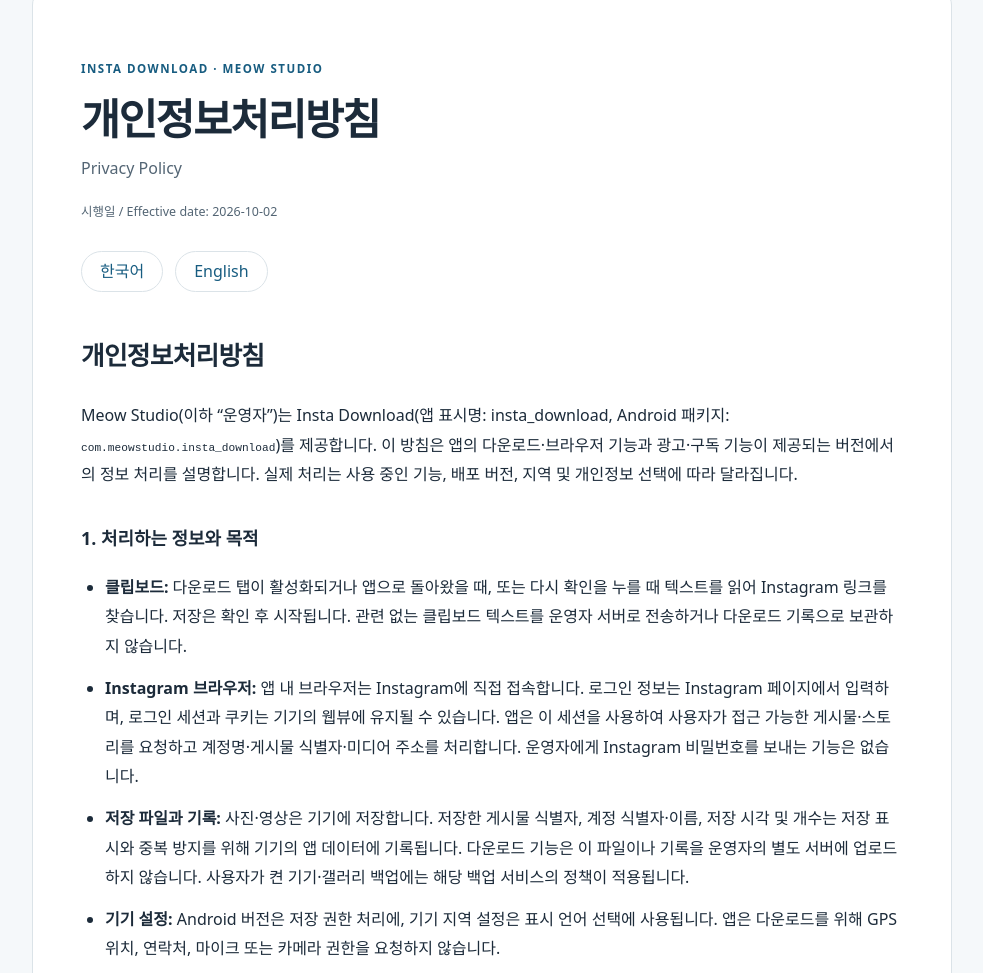
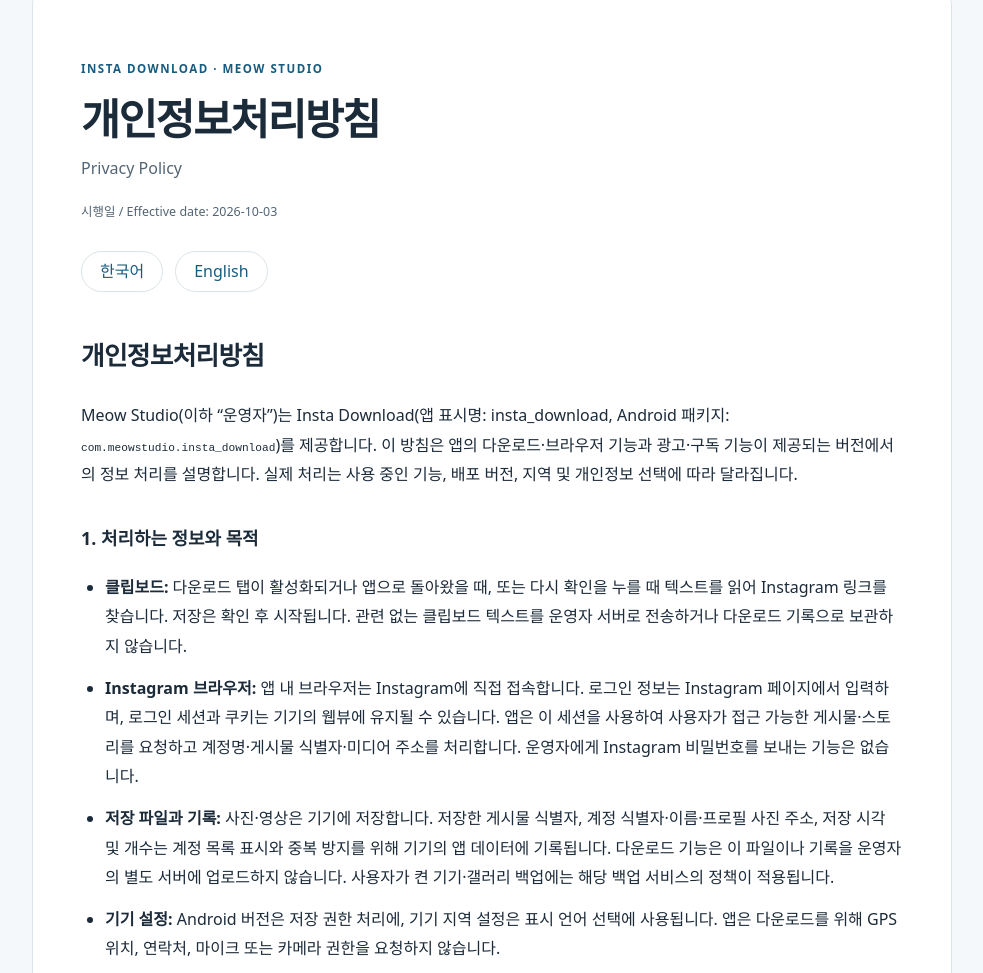
Before and after one commit to meowstudioservice/insta-download-legal, a plain HTML site: page privacy.html in a window 1280 px wide. Shown: the part 125-1098 px from the top of the page, without its empty margins (148-1131 px from the left). Drawn offline with Linux system fonts and the light colour scheme.

Commit message:
Describe story save ads and saved account profile photos in privacy

```diff
--- a/privacy.html
+++ b/privacy.html
@@ -14,7 +14,7 @@
 <p class="eyebrow">INSTA DOWNLOAD · MEOW STUDIO</p>
 <h1>개인정보처리방침</h1>
 <p class="subtitle">Privacy Policy</p>
-<p class="meta">시행일 / Effective date: 2026-10-02</p>
+<p class="meta">시행일 / Effective date: 2026-10-03</p>
 
 <nav class="language" aria-label="언어 / Language"><a href="#ko">한국어</a><a href="#en">English</a></nav>
 <section id="ko" lang="ko">
@@ -24,7 +24,7 @@
 <ul>
 <li><strong>클립보드:</strong> 다운로드 탭이 활성화되거나 앱으로 돌아왔을 때, 또는 다시 확인을 누를 때 텍스트를 읽어 Instagram 링크를 찾습니다. 저장은 확인 후 시작됩니다. 관련 없는 클립보드 텍스트를 운영자 서버로 전송하거나 다운로드 기록으로 보관하지 않습니다.</li>
 <li><strong>Instagram 브라우저:</strong> 앱 내 브라우저는 Instagram에 직접 접속합니다. 로그인 정보는 Instagram 페이지에서 입력하며, 로그인 세션과 쿠키는 기기의 웹뷰에 유지될 수 있습니다. 앱은 이 세션을 사용하여 사용자가 접근 가능한 게시물·스토리를 요청하고 계정명·게시물 식별자·미디어 주소를 처리합니다. 운영자에게 Instagram 비밀번호를 보내는 기능은 없습니다.</li>
-<li><strong>저장 파일과 기록:</strong> 사진·영상은 기기에 저장합니다. 저장한 게시물 식별자, 계정 식별자·이름, 저장 시각 및 개수는 저장 표시와 중복 방지를 위해 기기의 앱 데이터에 기록됩니다. 다운로드 기능은 이 파일이나 기록을 운영자의 별도 서버에 업로드하지 않습니다. 사용자가 켠 기기·갤러리 백업에는 해당 백업 서비스의 정책이 적용됩니다.</li>
+<li><strong>저장 파일과 기록:</strong> 사진·영상은 기기에 저장합니다. 저장한 게시물 식별자, 계정 식별자·이름·프로필 사진 주소, 저장 시각 및 개수는 계정 목록 표시와 중복 방지를 위해 기기의 앱 데이터에 기록됩니다. 다운로드 기능은 이 파일이나 기록을 운영자의 별도 서버에 업로드하지 않습니다. 사용자가 켠 기기·갤러리 백업에는 해당 백업 서비스의 정책이 적용됩니다.</li>
 <li><strong>기기 설정:</strong> Android 버전은 저장 권한 처리에, 기기 지역 설정은 표시 언어 선택에 사용됩니다. 앱은 다운로드를 위해 GPS 위치, 연락처, 마이크 또는 카메라 권한을 요청하지 않습니다.</li>
 <li><strong>구독:</strong> Google Play가 결제를 처리하고 RevenueCat이 구독 확인·복원·유료 기능 제공을 지원합니다. 익명 앱 사용자 식별자, 구매 토큰·거래 및 구독 상태, 기본 앱·기기 정보가 처리될 수 있습니다. SDK는 구매하지 않은 사용자에게도 초기화될 수 있습니다. 운영자는 카드번호를 직접 수집하지 않습니다. 이 앱은 RevenueCat의 광고 식별자 자동 수집을 꺼두었습니다.</li>
 <li><strong>광고:</strong> Google AdMob은 광고가 활성화된 버전에서 IP 주소(대략적인 위치 추정에 사용 가능), 광고 ID·앱 세트 ID 등 식별자, 앱·광고 상호작용 및 진단 정보를 처리할 수 있습니다. 목적은 광고 제공·측정·분석 및 부정행위 방지입니다. 동의와 기기 설정에 따라 처리가 달라질 수 있습니다.</li>
@@ -56,7 +56,7 @@
 <ul>
 <li><strong>Clipboard:</strong> The active download tab can check clipboard text when opened, when the app resumes, or when you check again, to recognize Instagram links. Saving starts after confirmation. Unrelated clipboard text is not sent to an operator server or retained in download history.</li>
 <li><strong>Instagram browsing:</strong> The embedded browser connects directly to Instagram. You enter credentials on Instagram pages; cookies and sessions can remain in the device webview. The app uses that session to request content you can access and process account names, content identifiers and media URLs. It has no feature that sends your Instagram password to us.</li>
-<li><strong>Downloads and history:</strong> Media stays on your device. Content and account identifiers, names, save times and counts are kept in app storage for saved-state indicators and duplicate detection. The download feature does not upload these files or records to a separate server operated by us. Any device or gallery backup you enable follows that backup provider’s policy.</li>
+<li><strong>Downloads and history:</strong> Media stays on your device. Content and account identifiers, names, profile photo URLs, save times and counts are kept in app storage for account display, saved-state indicators and duplicate detection. The download feature does not upload these files or records to a separate server operated by us. Any device or gallery backup you enable follows that backup provider’s policy.</li>
 <li><strong>Device settings:</strong> Android version informs storage permission handling, and device region informs the display language. Downloading does not require GPS, contacts, microphone or camera access.</li>
 <li><strong>Subscriptions:</strong> Google Play processes payments; RevenueCat supports validation, restoration and paid access. Processing may include an anonymous app user ID, purchase tokens, transactions, subscription status and basic app/device context. The SDK may initialize for non-paying users too. We do not directly collect card numbers. Automatic advertising-identifier collection is disabled for RevenueCat in this app.</li>
 <li><strong>Advertising:</strong> In ad-enabled versions, Google AdMob may process IP addresses (including approximate location inference), identifiers such as advertising and app set IDs, interactions and diagnostics, to deliver and measure ads, analyze performance and prevent fraud. Processing can depend on consent and device settings.</li>
```
